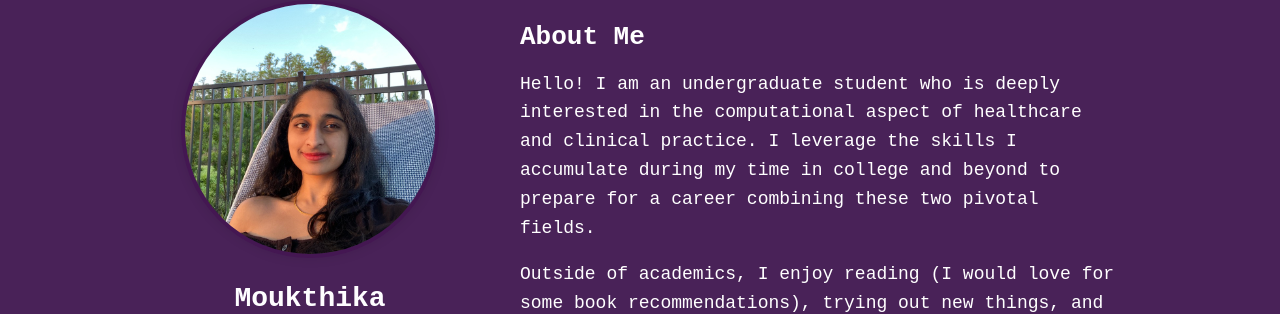
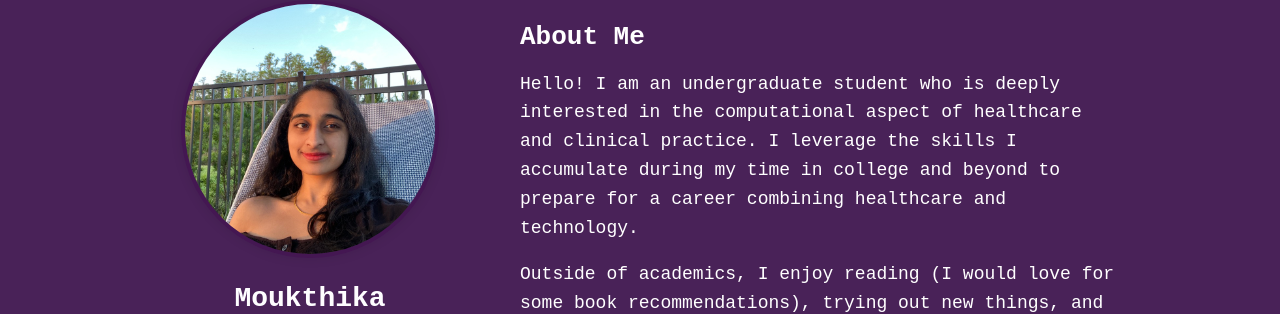
Before and after one commit to Mnellutla1120/personal_website, a React (Create React App) app: page / in a window 1280 px wide. Shown: the part 120-434 px from the top of the page. Built offline with nearby package versions, Linux system fonts and the light colour scheme.

Commit message:
modified:   src/App.js

```diff
--- a/src/App.js
+++ b/src/App.js
@@ -26,7 +26,7 @@ function App() {
           <h2>About Me</h2>
           <p>
             Hello! I am an undergraduate student who is deeply interested in the computational aspect of healthcare and clinical practice.
-            I leverage the skills I accumulate during my time in college and beyond to prepare for a career combining these two pivotal fields.
+            I leverage the skills I accumulate during my time in college and beyond to prepare for a career combining healthcare and technology.
           </p>
           <p>
             Outside of academics, I enjoy reading (I would love for some book recommendations), trying out new things, and taking long walks
```
